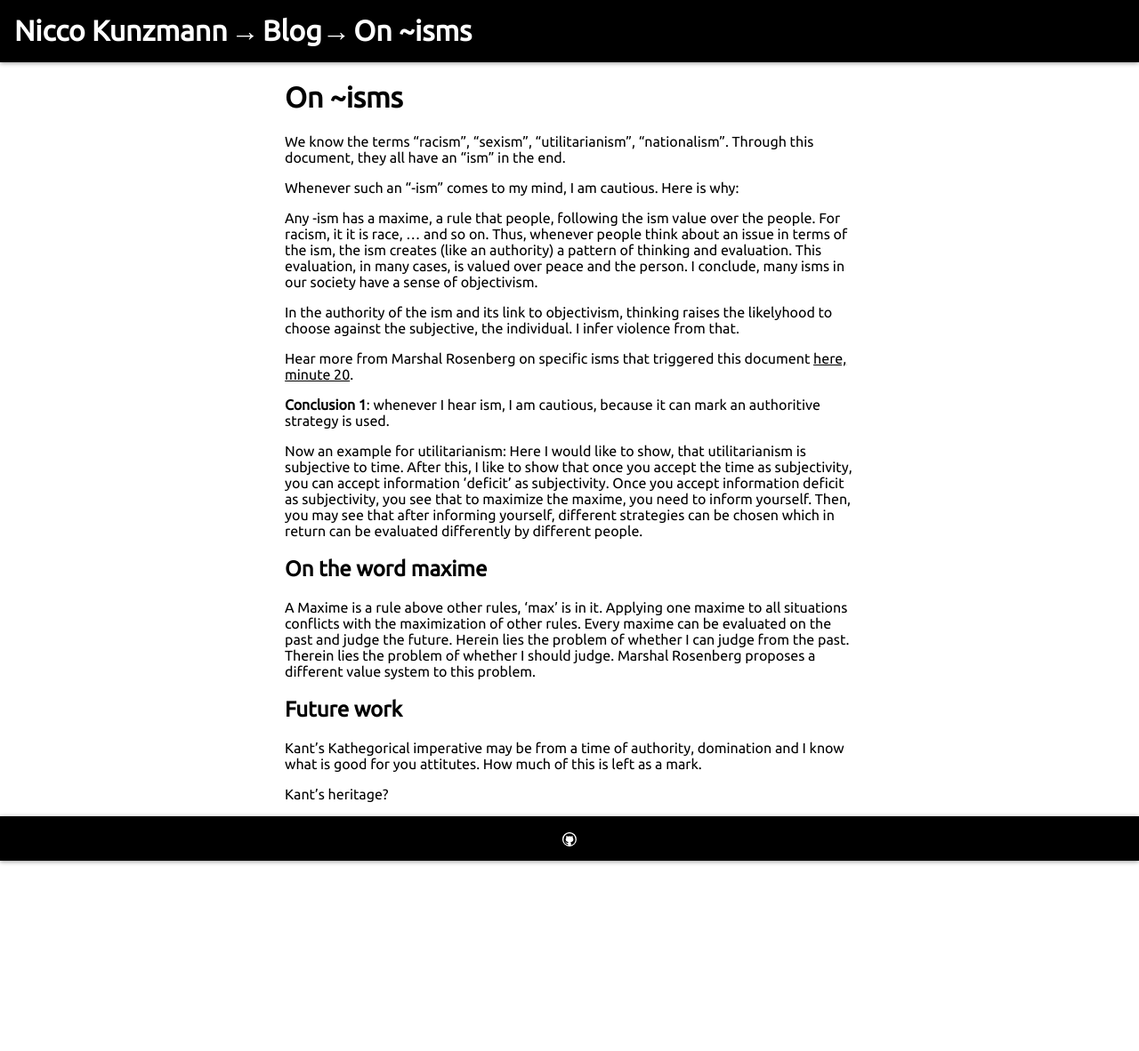
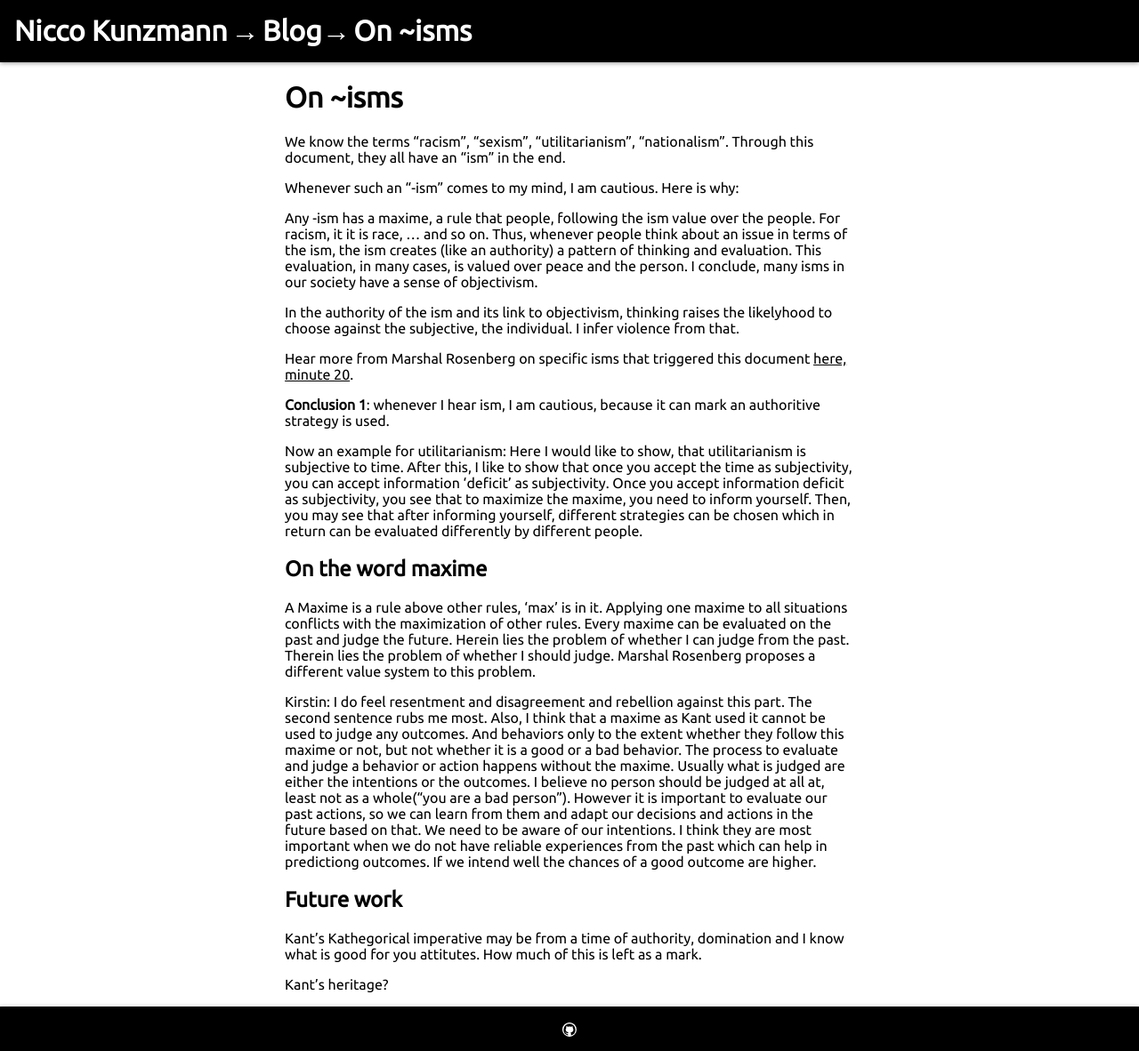
Before and after one commit to niccokunzmann/niccokunzmann.github.io, a Jekyll site: the page built from _posts/2016-07-12-On--isms.md, in a window 1280 px wide. Shown: the whole page at 89% size. Built offline with Jekyll 4.4.1, drawn with Linux system fonts in a browser that asks for light colours.

Commit message:
added kirstins part

```diff
--- a/_posts/2016-07-12-On--isms.md
+++ b/_posts/2016-07-12-On--isms.md
@@ -41,6 +41,7 @@ Herein lies the problem of whether I can judge from the past.
 Therein lies the problem of whether I should judge.
 Marshal Rosenberg proposes a different value system to this problem.
 
+Kirstin: I do feel resentment and disagreement and rebellion against this part. The second sentence rubs me most. Also, I think that a maxime as Kant used it cannot be used to judge any outcomes. And behaviors only to the extent whether they follow this maxime or not, but not whether it is a good or a bad behavior. The process to evaluate and judge a behavior or action happens without the maxime. Usually what is judged are either the intentions or the outcomes. I believe no person should be judged at all at, least not as a whole("you are a bad person"). However it is important to evaluate our past actions, so we can learn from them and adapt our decisions and actions in the future based on that. We need to be aware of our intentions. I think they are most important when we do not have reliable experiences from the past which can help in predictiong outcomes. If we intend well the chances of a good outcome are higher.
 
 Future work
 -----------
```
